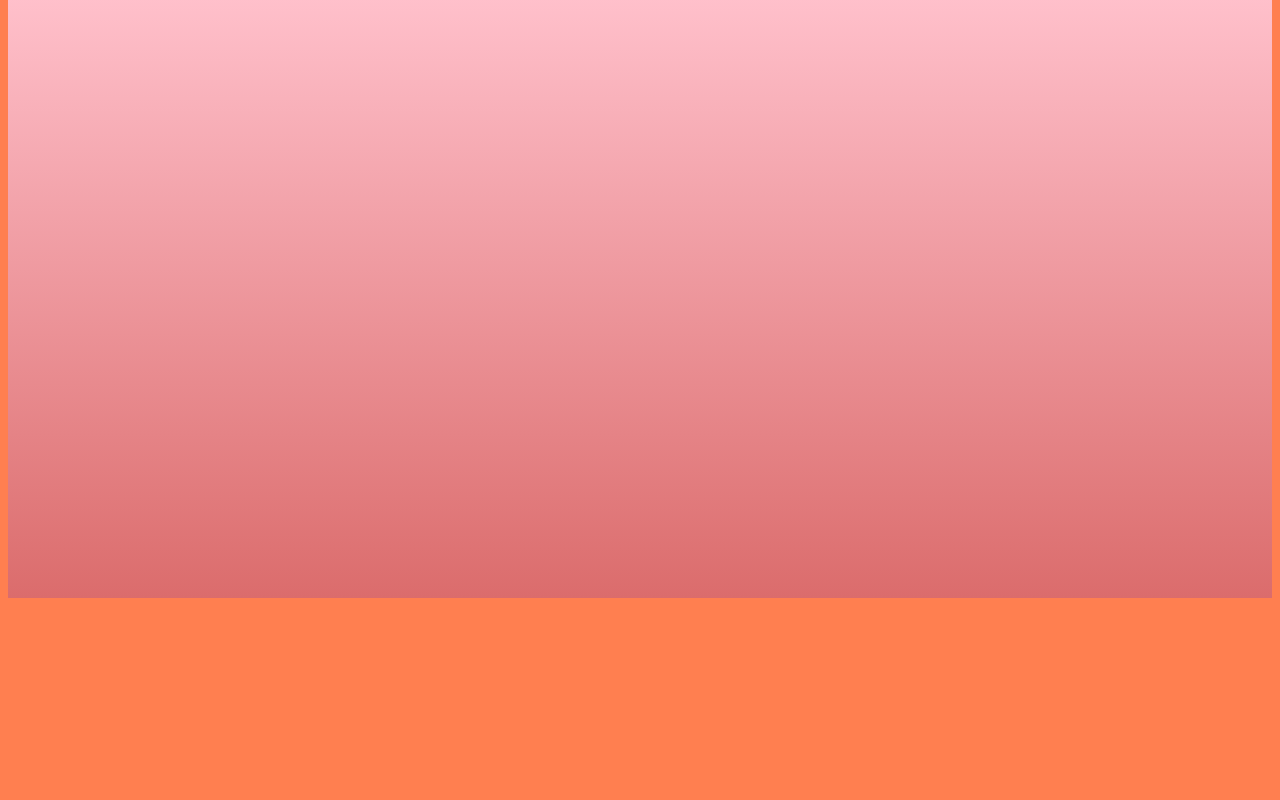
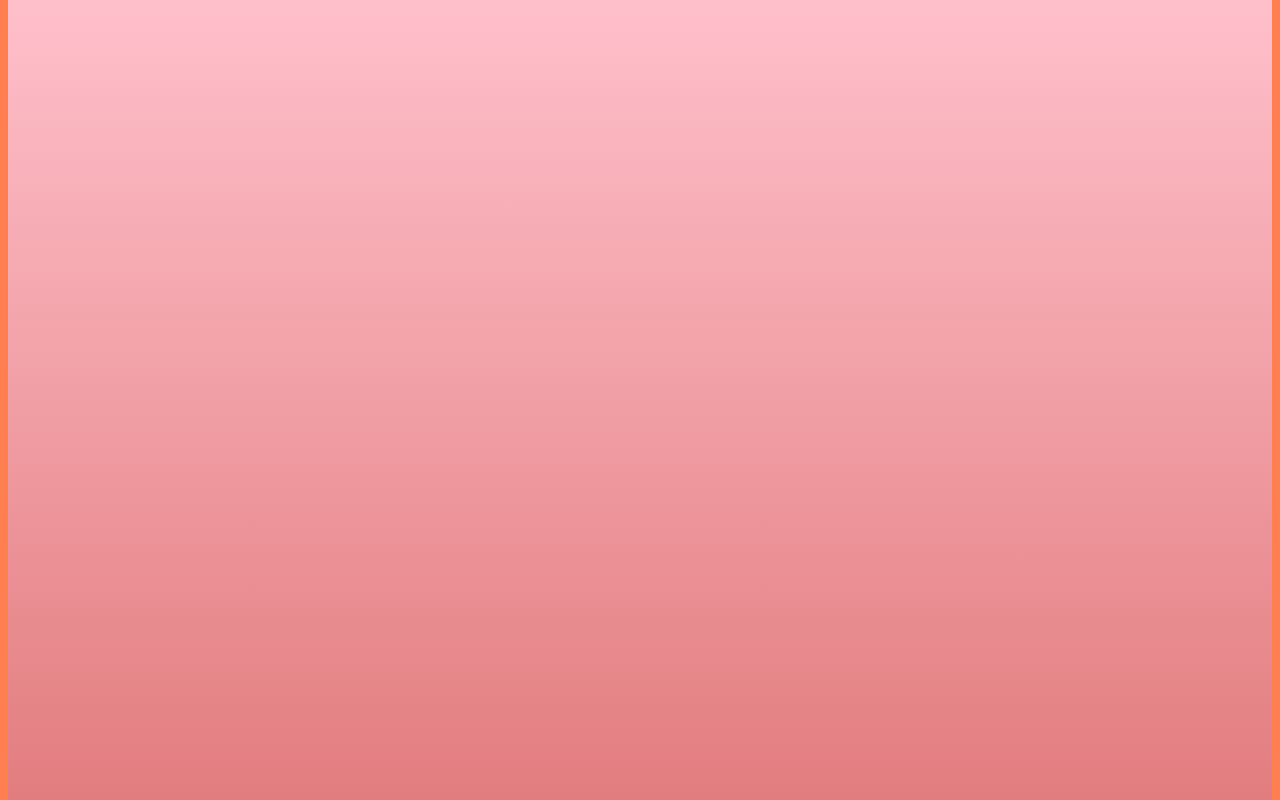
Before and after one commit to DepressedTommy/secondproject, a plain HTML site: page index.html in a window 1280 px wide. Shown: the top 800 px of the page. Drawn offline with Linux system fonts and the light colour scheme.

Commit message:
Update index.html

```diff
--- a/index.html
+++ b/index.html
@@ -9,7 +9,7 @@
 
 </head>
 <body>
-<div id="grad" style="margin: -10px 0px 0px -10px; width: 400vh; height: 600px;">
+<div id="grad" style="margin: -10px 0px 0px -10px; width: 400vh; height: 1000px;">
 
     <div id="wrapper">
 
```
